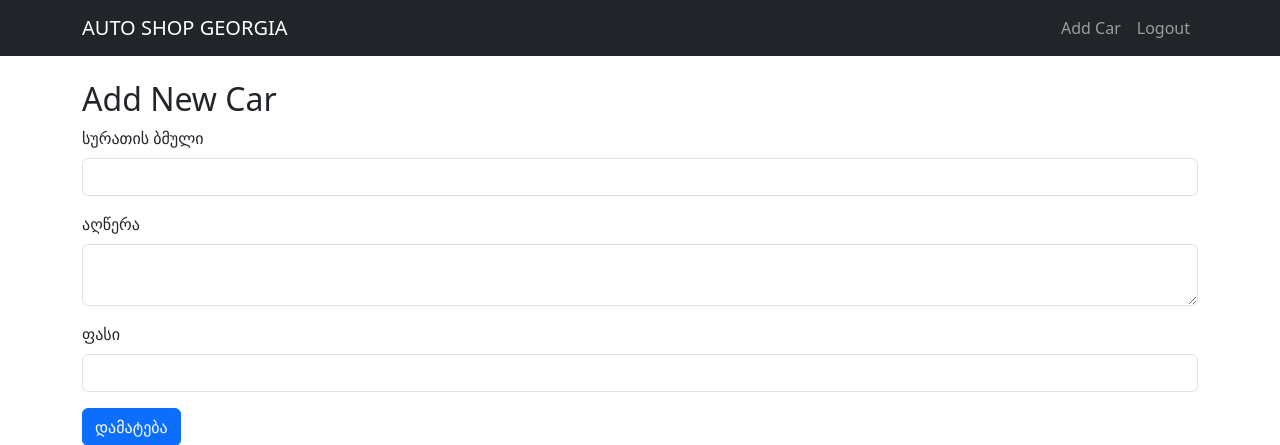
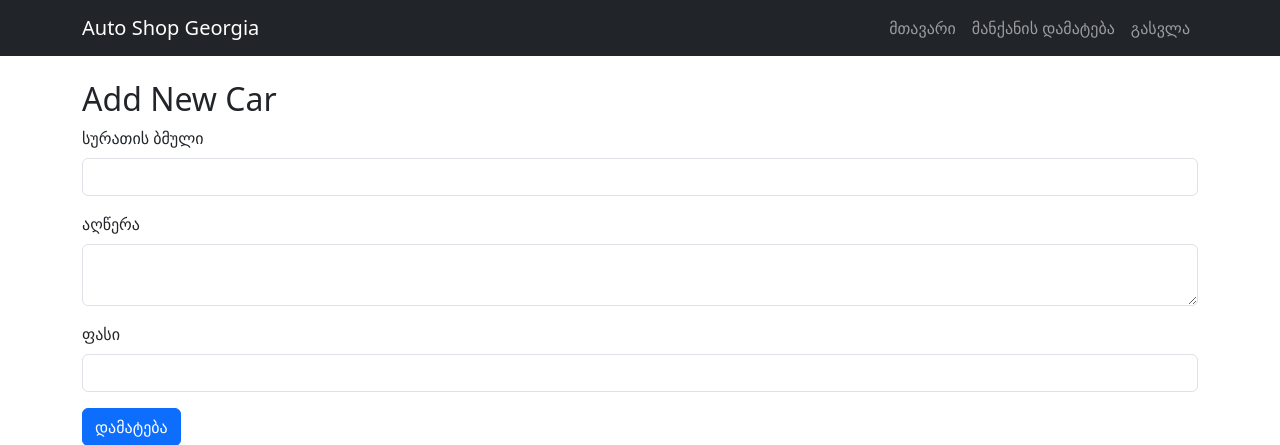
Before and after one commit to giorgi974/AUTO-SHOP-GEORGIA-3-1, a Flask app: template templates/add_car.html in a window 1280 px wide. Shown: the top 445 px of the page. Run offline with Flask 3, Linux system fonts and the light colour scheme; the template is opened without the code that fills it: values that come from a table or form of the project are taken from there, others are empty; a user stored in the database is signed in.

Commit message:
Update base.html

```diff
--- a/templates/base.html
+++ b/templates/base.html
@@ -1,33 +1,26 @@
-
 <!DOCTYPE html>
 <html lang="en">
 <head>
-    <meta charset="UTF-8">
-    <title>{% block title %}AUTO SHOP GEORGIA{% endblock %}</title>
-    <link href="https://cdn.jsdelivr.net/npm/bootstrap@5.3.3/dist/css/bootstrap.min.css" rel="stylesheet">
+    <meta charset="UTF-8" />
+    <title>Auto Shop Georgia</title>
+    <link href="https://cdn.jsdelivr.net/npm/bootstrap@5.3.0/dist/css/bootstrap.min.css" rel="stylesheet" />
 </head>
 <body>
 <nav class="navbar navbar-expand-lg navbar-dark bg-dark">
     <div class="container">
-        <a class="navbar-brand" href="{{ url_for('main.home') }}">AUTO SHOP GEORGIA</a>
-        <div class="collapse navbar-collapse">
+        <a class="navbar-brand" href="{{ url_for('main.index') }}">Auto Shop Georgia</a>
         <ul class="navbar-nav ms-auto">
             {% if current_user.is_authenticated %}
+                <li class="nav-item"><a class="nav-link" href="{{ url_for('main.index') }}">მთავარი</a></li>
                 {% if current_user.is_admin %}
-                        <li class="nav-item">
-                            <a class="nav-link" href="{{ url_for('main.add_car') }}">Add Car</a>
-                        </li>
+                <li class="nav-item"><a class="nav-link" href="{{ url_for('main.add_car') }}">მანქანის დამატება</a></li>
                 {% endif %}
-                    <li class="nav-item">
-                        <a class="nav-link" href="{{ url_for('auth.logout') }}">Logout</a>
-                    </li>
+                <li class="nav-item"><a class="nav-link" href="{{ url_for('auth.logout') }}">გასვლა</a></li>
             {% else %}
-                    <li class="nav-item">
-                        <a class="nav-link" href="{{ url_for('auth.login') }}">Login</a>
-                    </li>
+                <li class="nav-item"><a class="nav-link" href="{{ url_for('auth.login') }}">შესვლა</a></li>
+                <li class="nav-item"><a class="nav-link" href="{{ url_for('auth.register') }}">რეგისტრაცია</a></li>
             {% endif %}
         </ul>
-        </div>
     </div>
 </nav>
 
@@ -35,17 +28,22 @@
     {% with messages = get_flashed_messages(with_categories=true) %}
       {% if messages %}
         {% for category, message in messages %}
-                <div class="alert alert-{{ category }}">{{ message }}</div>
+          <div class="alert alert-{{ category }} alert-dismissible fade show" role="alert">
+            {{ message }}
+            <button type="button" class="btn-close" data-bs-dismiss="alert"></button>
+          </div>
         {% endfor %}
       {% endif %}
     {% endwith %}
     {% block content %}{% endblock %}
 </div>
 
-<footer class="text-center mt-5">
+<footer class="text-center mt-5 mb-3">
     <a href="https://www.tbceducation.ge" target="_blank">
-        <img src="https://play-lh.googleusercontent.com/jDZey_jeFRaVFKRBgaS3mWtrEP8S8DPRl-B4YijVGf-OxcN6dAB8j7AyDddlvAZN4nOM" alt="TBC Logo" style="height: 150px;">
+        <img src="{{ url_for('static', filename='images/tbc_logo.jpg') }}" alt="TBC Logo" style="height: 50px;">
     </a>
 </footer>
+
+<script src="https://cdn.jsdelivr.net/npm/bootstrap@5.3.0/dist/js/bootstrap.bundle.min.js"></script>
 </body>
 </html>
```
Lines whose indentation alone changed are shown as unchanged.
